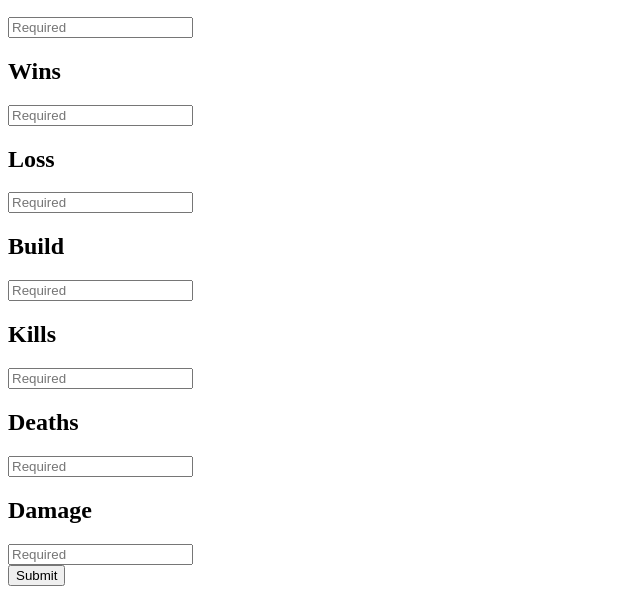
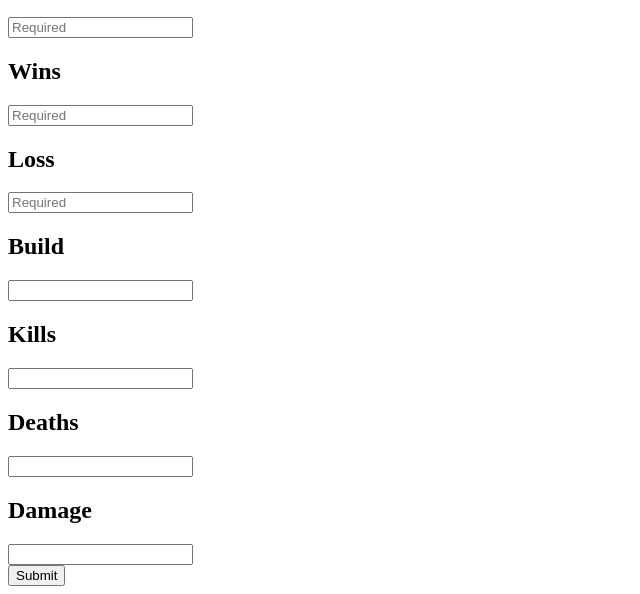
Before and after one commit to MichaelQuiban/league-prime-api, a website: page public/index.html in a window 1280 px wide. Shown: the part 602-1196 px from the top of the page, without its empty margins (0-640 px from the left). Drawn offline with Linux system fonts and the light colour scheme; files that its build step writes are made by us from their sources.

Commit message:
Removed required text on non-required inputs

```diff
--- a/public/index.html
+++ b/public/index.html
@@ -44,16 +44,16 @@
 			<input type = 'text' placeholder = "Required" required>
 
 			<h2>Build</h2>
-			<input type = 'text' placeholder = "Required" required>
+			<input type = 'text' required>
 
 			<h2>Kills</h2>
-			<input type = 'text' placeholder = "Required" required>
+			<input type = 'text' required>
 
 			<h2>Deaths</h2>
-			<input type = 'text' placeholder = "Required" required>
+			<input type = 'text' required>
 
 			<h2>Damage</h2>
-			<input type = 'text' placeholder = "Required" required><br>
+			<input type = 'text' required><br>
 			<input type = 'submit'>
 
 		</form>
```
Also changed, not shown: server.js (+4 -3 lines).
